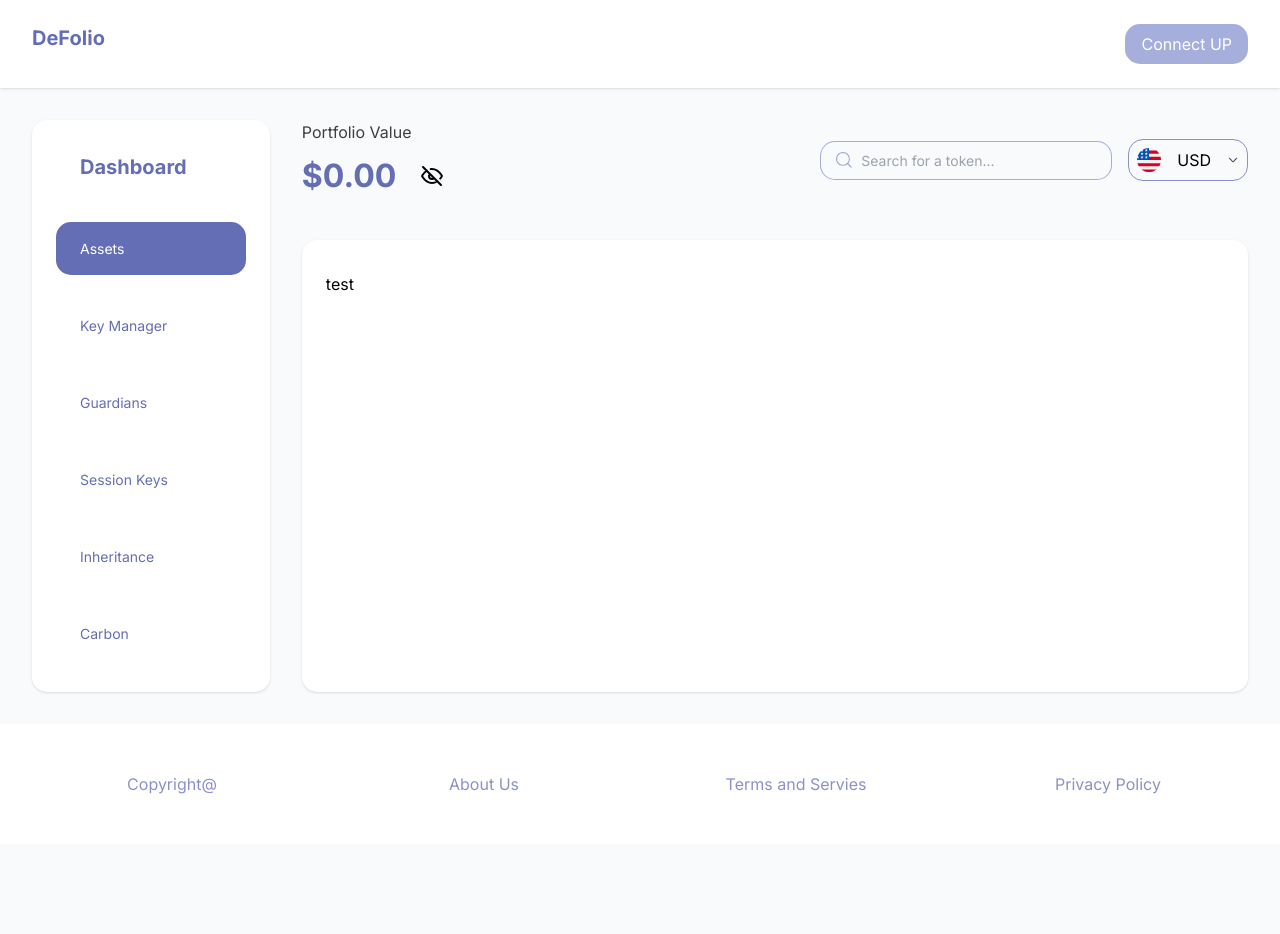
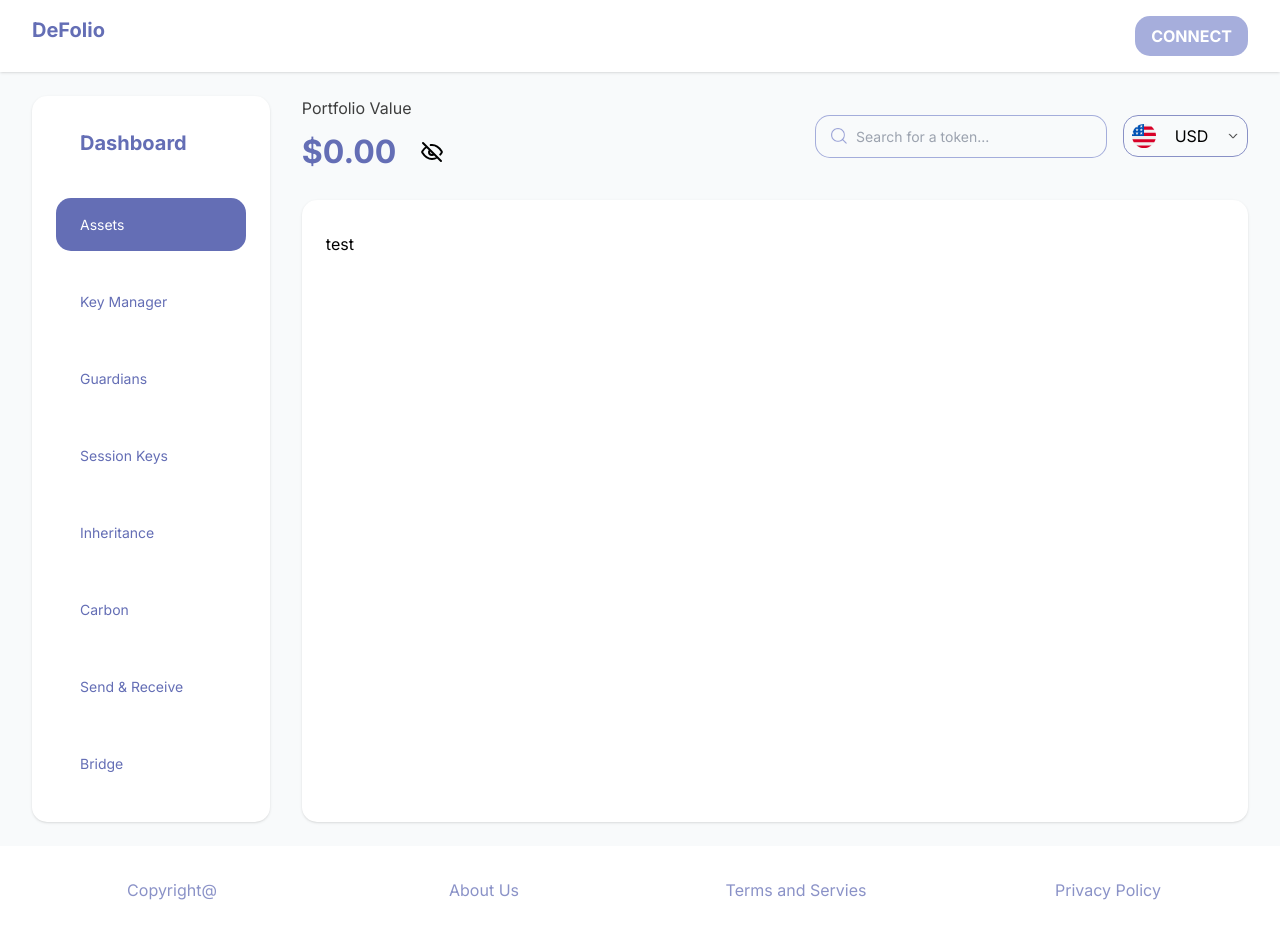
Before and after one commit to Heisenburgirs/defolio, a Next.js app: page /portfolio in a window 1280 px wide. Before the commit the page ends 844 px from the top, so only its background shows below. Built offline with nearby package versions, Linux system fonts and the light colour scheme.

Commit message:
login with SIWE, UP extension integrated

```diff
--- a/app/layout.tsx
+++ b/app/layout.tsx
@@ -2,7 +2,6 @@
 
 import { Inter } from 'next/font/google';
 import './globals.css';
-import { SessionProvider } from "next-auth/react";
 import Header from '../components/Header';
 import Footer from '../components/Footer';
 
@@ -15,9 +14,7 @@ type RootLayoutProps = {
 
 export default function RootLayout({ children, session }: RootLayoutProps) {
 
-
   return (
-    <SessionProvider session={session}>
     <html lang="en">
       <body className={`${inter.className} sm:bg-background flex flex-col h-[100vh]`}>
         <Header />
@@ -25,6 +22,5 @@ export default function RootLayout({ children, session }: RootLayoutProps) {
         <Footer />
       </body>
     </html>
-    </SessionProvider>
   )
 }
--- a/app/portfolio/page.tsx
+++ b/app/portfolio/page.tsx
@@ -21,7 +21,7 @@ import search from '@/public/icons/search.png';
 // Dashboard Menu
 const MenuItem = ({ itemName, selectedMenuItem, menuSelection } : {itemName: string, selectedMenuItem: string, menuSelection: (itemName: string) => void}) => {
   const isSelected = selectedMenuItem === itemName;
-  const baseClasses = "min-w-[150px] text-center lg:text-left rounded-15 py-4 px-6 cursor-pointer transition";
+  const baseClasses = "min-w-[150px] lg:text-left rounded-15 flex sm:items-center sm:justify-center lg:items-left lg:justify-start lg sm:py-2 lg:py-4 px-6 cursor-pointer transition";
   const textClass = isSelected ? "text-white" : "text-purple hover:text-white";
   const bgClass = isSelected ? "bg-purple" : "hover:bg-lightPurple";
 
@@ -89,7 +89,7 @@ export default function Portfolio() {
   const [balanceVisible, setBalanceVisible] = useState<boolean>(true);
 
   // Dashboard Menu
-  const menuItems = ["Assets", "Key Manager", "Guardians", "Session Keys", "Inheritance", "Carbon"];
+  const menuItems = ["Assets", "Key Manager", "Guardians", "Session Keys", "Inheritance", "Carbon", "Send & Receive", "Bridge"];
 
   // Select dashboard menu items
   const menuSelection = (itemName: string) => {
@@ -105,7 +105,7 @@ export default function Portfolio() {
   };
 
   return (
-    <main className="flex flex-col lg:flex-row w-full h-full sm:px-4 sm:py-6 md:px-8 md:py-8 lg:px-8 lg:py-8 gap-8">
+    <main className="flex flex-col lg:flex-row w-full h-full sm:px-4 sm:py-6 md:px-8 md:py-8 lg:px-8 lg:py-6 gap-8">
       <section className="flex flex-col gap-10 w-full lg:w-1/5 xl:w-1/6  bg-white rounded-15 shadow px-6 py-8">
         <h1 className="text-medium px-6 font-bold text-purple">Dashboard</h1>
         <ul
@@ -129,7 +129,7 @@ export default function Portfolio() {
         </ul>
       </section>
 
-      <section className="flex flex-col gap-10 w-full lg:w-4/5 xl:w-5/6 h-full">
+      <section className="flex flex-col gap-6 w-full lg:w-4/5 xl:w-5/6 h-full">
         <div className="flex sm:flex-col md:flex-row w-full justify-between md:items-center sm:gap-4 md:gap-0">
           <div className="flex flex-col gap-2">
             <h1 className="opacity-75 text-small">Portfolio Value</h1>
@@ -139,12 +139,12 @@ export default function Portfolio() {
             </div>
           </div>
 
-          <div className="flex items-center gap-4" >
+          <div className="flex sm:flex-col base:flex-row sm:items-left md:items-center gap-4" >
             <div className="relative">
-              <input type="text" placeholder="Search for a token..." className="focus:outline-purple text-xsmall py-2 px-10 bg-background border border-lightPurple border-opacity-75 rounded-15" />
+              <input type="text" placeholder="Search for a token..." className="focus:outline-purple text-xsmall py-2.5 base:pl-10 sm:px-8 base:px-4 md:px-10 bg-background border border-lightPurple border-opacity-75 rounded-15" />
               <Image src={search} width={16} height={16} alt="Search" className="absolute left-0 ml-4 top-1/2 transform -translate-y-1/2" />
             </div>
-            <div ref={ref} className="relative">
+            <div ref={ref} className="sm:w-[125px] relative">
               <div
                 className={`flex items-center justify-between cursor-pointer border border-purple border-opacity-75 rounded-15 p-2 gap-2 bg-lightBlack transition ${isDropDownOpen ? "bg-lightPurple bg-opacity-20" : "hover:bg-lightPurple hover:bg-opacity-20"}`}
                 onClick={toggleDropdown}
@@ -156,7 +156,7 @@ export default function Portfolio() {
 
               {isDropDownOpen && (
                 <div
-                  className={`flex flex-col gap-2 bg-white absolute left-0 right-0 ml-[-130px] mt-2 border w-[250px] py-6 px-4 border-purple border-opacity-75 rounded-15 z-10 ${dropdownVisible ? 'animate-popup-in' : 'animate-popup-out'}`}
+                  className={`flex flex-col gap-2 bg-white absolute left-0 right-0 sm:ml-[0px] base:ml-[-130px] mt-2 border w-[250px] py-6 px-4 border-purple border-opacity-75 rounded-15 z-10 ${dropdownVisible ? 'animate-popup-in' : 'animate-popup-out'}`}
                   style={{ animationFillMode: 'forwards' }}
                   onAnimationEnd={() => {
                     if (!dropdownVisible) {
--- /dev/null
+++ b/app/types/window.d.ts
@@ -0,0 +1,3 @@
+interface Window {
+  ethereum?: any;
+}
--- a/app/utils/useDraggableScroll.ts
+++ b/app/utils/useDraggableScroll.ts
@@ -110,3 +110,13 @@ export const useDraggableScroll = () => {
     scrollToElement
   };
 };
+
+export const formatAddress = (address: string) => {
+  // Check if the address is valid and has the expected length (42 characters including the '0x' prefix)
+  if (address && address.startsWith('0x') && address.length === 42) {
+    // Take the first 6 characters after '0x' and the last 4 characters
+    return `${address.substring(0, 4)}...${address.substring(address.length - 3)}`;
+  } else {
+    console.log("Address not valid")
+  }
+}
--- a/components/Footer.tsx
+++ b/components/Footer.tsx
@@ -9,7 +9,7 @@ function Header() {
   const isHome = pathname === "/";
 
   return (
-    <div className="flex justify-between items-center sm:px-4 sm:py-6 md:px-8 md:py-8 lg:px-8 lg:py-6 bg-white shadow-sm">
+    <div className="flex justify-between items-center sm:px-4 sm:py-6 md:px-8 md:py-8 lg:px-8 lg:py-2 bg-white shadow-sm">
       <div className="w-full flex justify-between text-purple">
         <div className="grid sm:grid-cols-1  base:grid-cols-2 md:grid-cols-4 sm:py-6 gap-8 text-center w-full justify-between text-purple opacity-75 hover:opacity-100 hover:cursor-pointer transition">
           <div>Copyright@</div>
--- a/components/Header.tsx
+++ b/components/Header.tsx
@@ -1,15 +1,118 @@
 "use client"
 
-import React from 'react';
+import React, { useState } from 'react';
+import Link from 'next/link';
 import { usePathname } from "next/navigation";
-import Link from 'next/link';
+import { createEIP1193Provider } from "@web3-onboard/common";
+import Web3 from 'web3';
+import { SiweMessage } from 'siwe';
+import UniversalProfileContract from '@lukso/lsp-smart-contracts/artifacts/UniversalProfile.json';
+import { ERC725, ERC725JSONSchema } from '@erc725/erc725.js';
+import lsp3ProfileSchema from '@erc725/erc725.js/schemas/LSP3ProfileMetadata.json' assert { type: 'json' };
+import { formatAddress } from '@/app/utils/useDraggableScroll';
 
 function Header() {
   const pathname = usePathname();
   const isHome = pathname === "/";
 
+  // UP Wallet Connection
+  const [isConnecting, setIsConnecting] = useState<boolean>(false);
+  const [isConnected, setIsConnected] = useState<boolean>(false);
+
+  const [userAddress, setUserAddress] = useState<string>("");
+
+  // SIWE Login with UP Extension
+  const connectUP = async () => {
+
+    // Check if UP is installed
+    if ("lukso" in window) {
+      // Setup provider
+      setIsConnecting(true);
+
+      const anyWindow = window;
+      const luksoProvider = createEIP1193Provider(anyWindow.lukso)
+      const web3 = new Web3(luksoProvider);
+
+      try {
+        // Connect UP
+        await web3.eth.requestAccounts();
+
+        const accounts = await web3.eth.getAccounts();
+
+        try {
+          // Request signature
+
+          // To enable the Sign-In With Ethereum (SIWE) screen, you need to prepare a message with a specific format
+          const hashedMessage =  web3.eth.accounts.hashMessage(
+            new SiweMessage({
+              domain: window.location.host, // Domain requesting the signing
+              address: accounts[0],           // Address performing the signing
+              statement: 'By logging in you agree to the terms and conditions.', // a human-readable assertion user signs
+              uri: window.location.origin,  // URI from the resource that is the subject of the signing
+              version: '1',                 // Current version of the SIWE Message
+              chainId: 4201,              // Chain ID to which the session is bound, 4201 is LUKSO Testnet
+              resources: ['https://defolio.com'], // Information the user wishes to have resolved as part of authentication by the relying party
+          }).prepareMessage());
+
+          // Request the user to sign the login message with his Universal Profile
+          // The UP Browser Extension will sign the message with the controller key used by the extension (a smart contract can't sign)
+          const signature = await web3.eth.sign(hashedMessage, accounts[0]);
+
+          try {
+            // Verify Signature
+            const myUniversalProfileContract = new web3.eth.Contract(
+              UniversalProfileContract.abi,
+              accounts[0],
+            );
+
+            const isValid = await myUniversalProfileContract.methods
+            //@ts-ignore
+            .isValidSignature(hashedMessage, signature)
+            .call() as string;
+
+            if (isValid == '0xffffffff') {
+              // Login successful
+              setUserAddress(accounts[0])
+              setIsConnecting(false);
+              setIsConnected(true);
+            } else {
+              // The EOA which signed the message has no SIGN permission over this UP.
+              console.log('Log In failed');
+            }
+
+            /*const erc725js = new ERC725(lsp3ProfileSchema as ERC725JSONSchema[], accounts[0], 'https://rpc.testnet.lukso.gateway.fm',
+              {
+                ipfsGateway: 'https://api.universalprofile.cloud/ipfs',
+              },
+            );
+
+            // Get all profile data keys of the smart contract
+            const profileMetaData = await erc725js.fetchData('LSP3Profile');
+            console.log("profileMetaData", profileMetaData);*/
+
+          } catch (err) {
+            console.log("ERROR VERIFYING SIGNATURE: ", err)
+            setIsConnecting(false);
+          }
+        } catch (err) {
+          console.log("ERROR GETTING SIGNATURE", err)
+          setIsConnecting(false);
+        }
+
+      } catch (err) {
+        console.log("ERROR CONNECTING TO UP WALLET", err)
+        setIsConnecting(false);
+      }
+
+
+    } else {
+      window.open("https://chrome.google.com/webstore/detail/universal-profiles/abpickdkkbnbcoepogfhkhennhfhehfn?hl=en", "_blank");
+      throw new Error("Please install LUKSO Universal Profile extension before proceeding");
+    }
+  }
+
   return (
-    <div className="flex justify-between items-center sm:px-4 sm:py-6 md:px-8 md:py-6 bg-white shadow">
+    <div className="flex justify-between items-center sm:px-4 sm:py-6 md:px-8 md:py-4 bg-white shadow">
       <div className="w-full flex justify-between text-purple">
         <Link href="/" className="text-xl font-bold text-purple">DeFolio</Link>
         <div className="text-purple">
@@ -19,7 +122,13 @@ function Header() {
           )
           :
           (
-            <button className="text-white bg-lightPurple bg-opacity-75 rounded-15 hover:cursor-pointer hover:bg-opacity-100 transition py-2 px-4">Connect UP</button>
+            <>
+              <button
+                onClick={connectUP}
+                className={`text-white bg-lightPurple bg-opacity-75 rounded-15 hover:cursor-pointer hover:bg-opacity-100 transition py-2 px-4 font-bold ${isConnected && "bg-opacity-100"}`}>
+                {isConnected ? formatAddress(userAddress) : isConnecting ? "CONNECTING" : "CONNECT"}
+              </button>
+            </>
           )}
         </div>
       </div>
--- a/tsconfig.json
+++ b/tsconfig.json
@@ -22,6 +22,6 @@
       "@/*": ["./*"]
     }
   },
-  "include": ["next-env.d.ts", "**/*.ts", "**/*.tsx", ".next/types/**/*.ts"],
+  "include": ["next-env.d.ts", "**/*.ts", "**/*.tsx", ".next/types/**/*.ts", "app/lukso.js"],
   "exclude": ["node_modules"]
 }
```
Also changed, not shown: app/page.tsx (+0 -9 lines), package.json (+10 -2 lines), 1 other file (tests, documents, lock files or other folders). Lines whose indentation alone changed are shown as unchanged.
